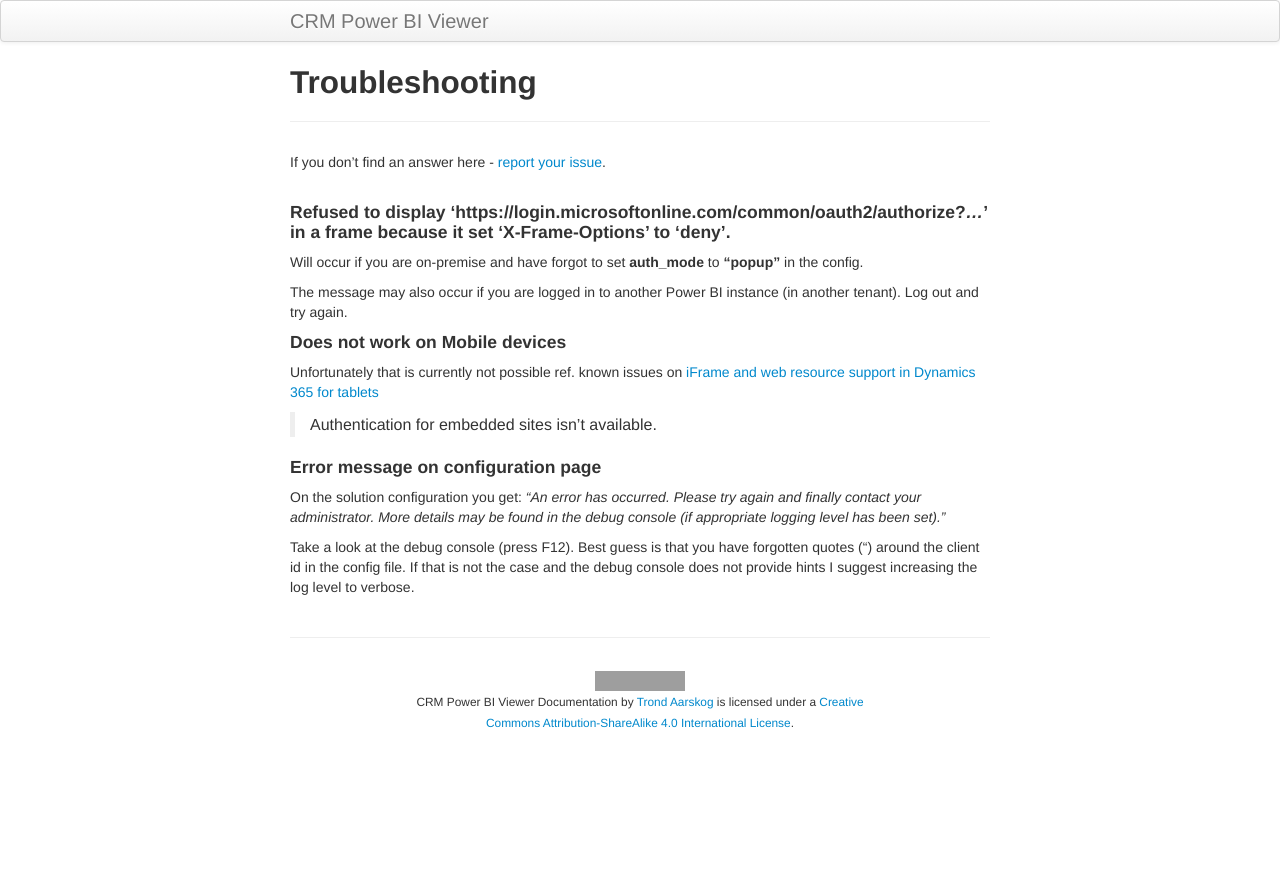
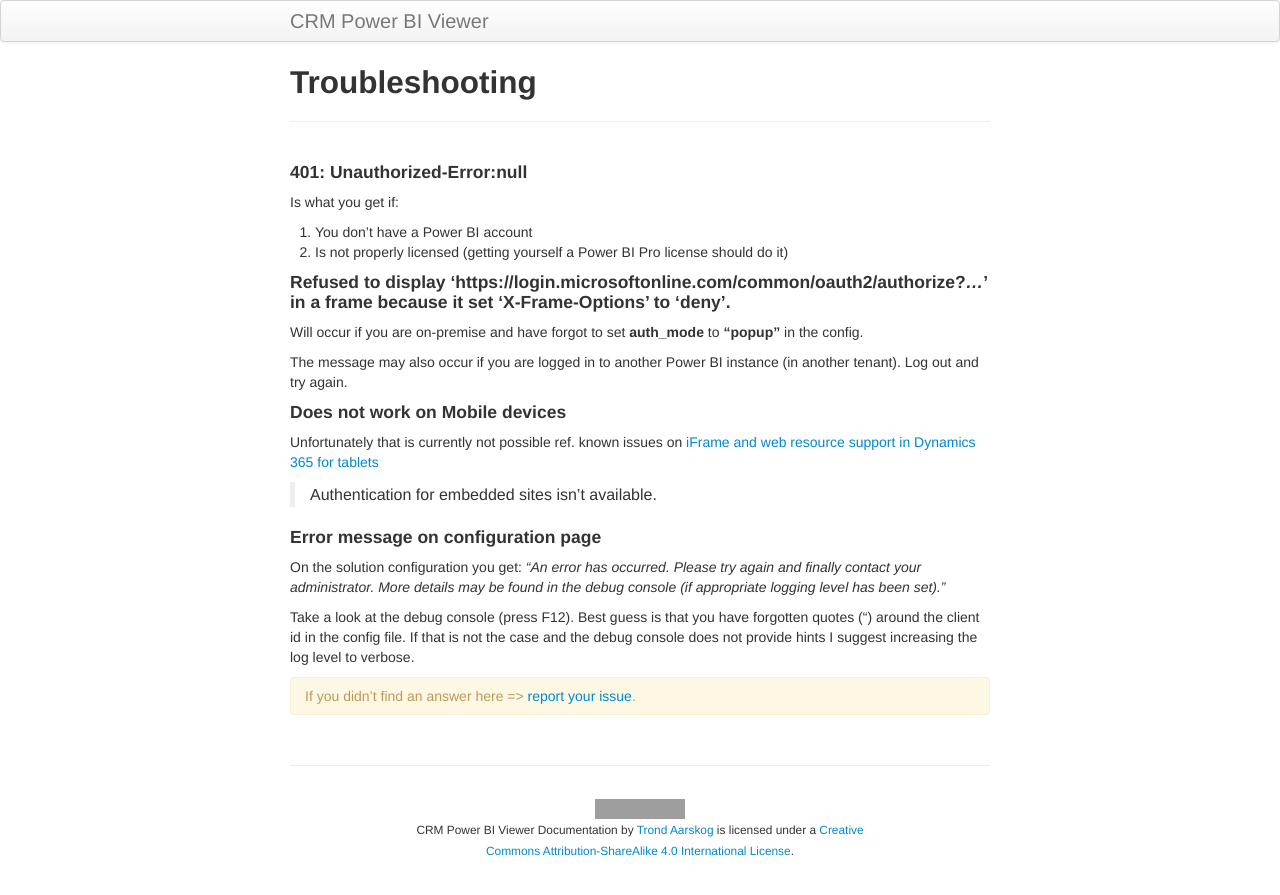
Before and after one commit to taarskog/crm-powerbi-viewer, a Jekyll site: the page built from pages/troubleshooting.md, in a window 1280 px wide. Shown: the top 895 px of the page. Built offline with Jekyll 4.4.1, drawn with Linux system fonts in a browser that asks for light colours; grey boxes are pictures that could not be loaded.

Commit message:
Added license requirements

```diff
--- a/pages/troubleshooting.md
+++ b/pages/troubleshooting.md
@@ -5,9 +5,11 @@
 description: Answers to common issues.
 ---
 
-If you don't find an answer here - [report your issue](https://github.com/taarskog/crm-powerbi-viewer/issues).
-<br />
-<br />
+#### 401: Unauthorized-Error:null
+Is what you get if:
+1. You don't have a Power BI account
+2. Is not properly licensed (getting yourself a Power BI Pro license should do it)
+
 #### Refused to display 'https://login.microsoftonline.com/common/oauth2/authorize?*...*' in a frame because it set 'X-Frame-Options' to 'deny'.
 Will occur if you are on-premise and have forgot to set **auth_mode** to **"popup"** in the config.
 
@@ -22,3 +24,6 @@
 On the solution configuration you get: _"An error has occurred. Please try again and finally contact your administrator. More details may be found in the debug console (if appropriate logging level has been set)."_
 
 Take a look at the debug console (press F12). Best guess is that you have forgotten quotes (") around the client id in the config file. If that is not the case and the debug console does not provide hints I suggest increasing the log level to verbose.
+
+If you didn't find an answer here => [report your issue](https://github.com/taarskog/crm-powerbi-viewer/issues).
+{: .alert .alert-warning }
```
Also changed, not shown: index.md (+1 -1 lines), pages/install-solution.md (+4 -0 lines).
